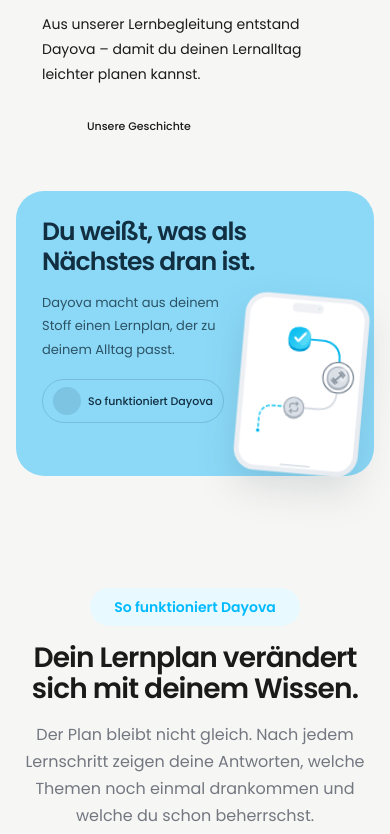
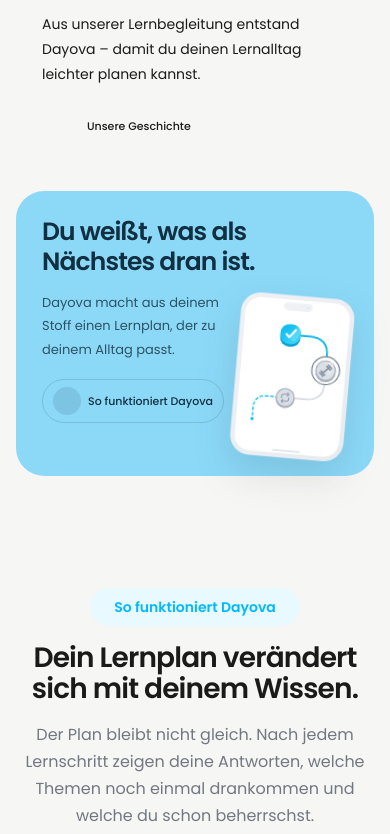
Before and after one commit to Dayova/dayova-website, a Next.js app: page / in a window 390 px wide. Shown: the part 997-1831 px from the top of the page. Built offline with nearby package versions, Linux system fonts and the light colour scheme; no server answers; some icons are missing.

Commit message:
Keep about illustration within mobile viewport (#27)

```diff
--- a/src/components/sections/home-about.module.css
+++ b/src/components/sections/home-about.module.css
@@ -41,7 +41,7 @@
   .learningCard .copy h3 { width:calc(100% + 75px); }
   .learningCard .copy p { font-size:13px; }
   .link { font-size:11px; padding-inline:10px; gap:7px; }
-  .appPreview { right:10px; top:104px; width:35%; transform:rotate(5deg); }
+  .appPreview { right:24px; top:104px; width:32%; transform:rotate(5deg); }
 }
 
 .section [data-reveal-item][data-reveal="waiting"] { opacity:0; translate:0 32px; }
```
